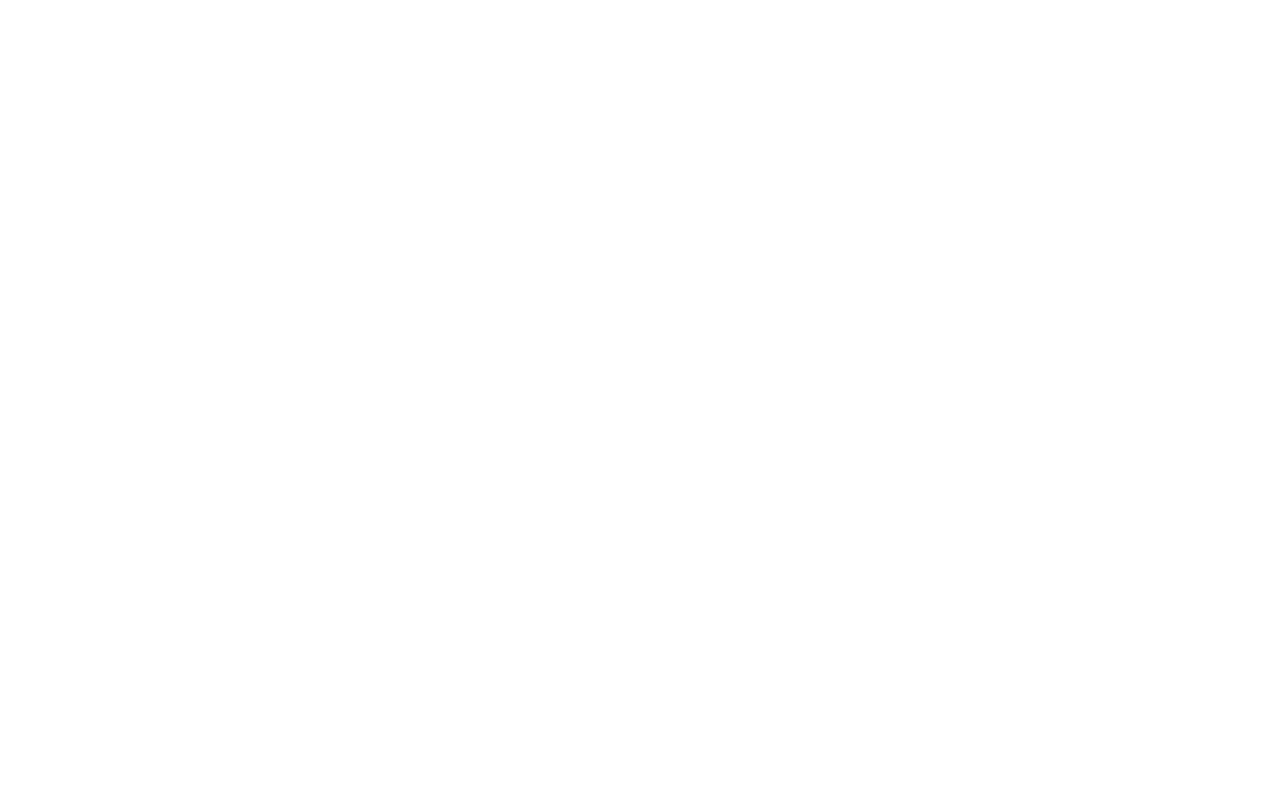
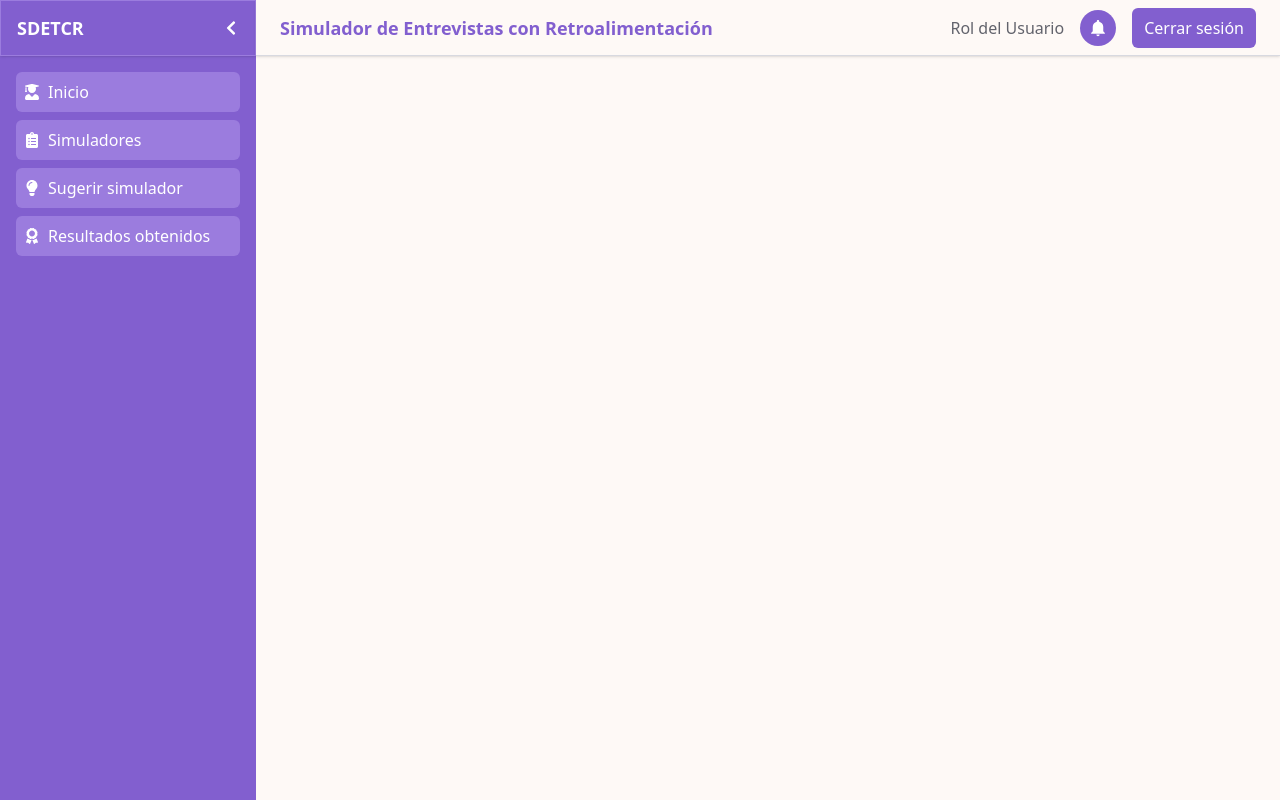
Before and after one commit to JulioCesarGutierrezRojas/SDETCR, a React (Vite) app in the folder frontend/: page /student in a window 1280 px wide. Before the commit this address had no page. Built offline with nearby package versions, Linux system fonts and the light colour scheme.

Commit message:
APTI-17 ADD: componente sidebar y navbar para todos los usuarios

```diff
--- a/frontend/package.json
+++ b/frontend/package.json
@@ -16,7 +16,9 @@
     "npm": "^11.4.2",
     "react": "^19.1.0",
     "react-dom": "^19.1.0",
+    "react-icons": "^5.5.0",
     "react-router": "^7.6.2",
+    "react-router-dom": "^7.6.3",
     "react-transition-group": "^4.4.5",
     "sweetalert2": "^11.22.0",
     "tailwindcss": "^4.1.10"
--- /dev/null
+++ b/frontend/src/components/layout/layoutAdmin.jsx
@@ -0,0 +1,22 @@
+import { useState } from "react";
+import { Outlet } from "react-router-dom";
+import Navbar from "./navbar";
+import SidebarAdmin from "./sidebarAdmin";
+
+const LayoutAdmin = () => {
+    const [isCollapsed, setIsCollapsed] = useState(false);
+
+    return (
+        <div className="flex h-screen bg-[var(--white)]">
+            <SidebarAdmin isCollapsed={isCollapsed} setIsCollapsed={setIsCollapsed} />
+            <div className="flex-1 flex flex-col">
+                <Navbar />
+                <main className="p-4 overflow-y-auto">
+                    <Outlet />
+                </main>
+            </div>
+        </div>
+    );
+};
+
+export default LayoutAdmin;
--- /dev/null
+++ b/frontend/src/components/layout/layoutStudent.jsx
@@ -0,0 +1,22 @@
+import { useState } from "react";
+import { Outlet } from "react-router-dom";
+import Navbar from "./navbar";
+import SidebarStudent from "./sidebarStudent";
+
+const LayoutStudent = () => {
+    const [isCollapsed, setIsCollapsed] = useState(false);
+
+    return (
+        <div className="flex h-screen bg-[var(--white)]">
+            <SidebarStudent isCollapsed={isCollapsed} setIsCollapsed={setIsCollapsed} />
+            <div className="flex-1 flex flex-col">
+                <Navbar />
+                <main className="p-4 overflow-y-auto">
+                    <Outlet />
+                </main>
+            </div>
+        </div>
+    );
+};
+
+export default LayoutStudent;
--- /dev/null
+++ b/frontend/src/components/layout/layoutTeacher.jsx
@@ -0,0 +1,22 @@
+import { useState } from "react";
+import { Outlet } from "react-router-dom";
+import Navbar from "./navbar";
+import SidebarTeacher from "./sidebarTeacher";
+
+const LayoutTeacher = () => {
+    const [isCollapsed, setIsCollapsed] = useState(false);
+
+    return (
+        <div className="flex h-screen bg-[var(--white)]">
+            <SidebarTeacher isCollapsed={isCollapsed} setIsCollapsed={setIsCollapsed} />
+            <div className="flex-1 flex flex-col">
+                <Navbar />
+                <main className="p-4 overflow-y-auto">
+                    <Outlet />
+                </main>
+            </div>
+        </div>
+    );
+};
+
+export default LayoutTeacher;
--- /dev/null
+++ b/frontend/src/components/layout/navbar.jsx
@@ -0,0 +1,24 @@
+import { IoMdNotifications } from "react-icons/io";
+
+const Navbar = () => {
+    return (
+        <header className="h-14 bg-[var(--white)] border-b border-[var(--blue)] flex items-center justify-between px-6 shadow-sm">
+            <h2 className="text-[var(--primary)] font-semibold text-lg">
+                Simulador de Entrevistas con Retroalimentación
+            </h2>
+
+            <div className="flex items-center gap-4">
+                <span className="text-xm text-[var(--color-gris-900)]">Rol del Usuario</span>
+                <button className="h-9 w-9 rounded-full flex items-center justify-center bg-[var(--color-lavanda-700)] text-white hover:bg-[var(--color-lavanda-500)] transition">
+                    <IoMdNotifications size={20} />
+                </button>
+
+                <button className="px-3 py-2 rounded-md bg-[var(--color-lavanda-700)] text-white font-medium hover:bg-[var(--color-lavanda-500)] transition">
+                    Cerrar sesión
+                </button>
+            </div>
+        </header>
+    );
+};
+
+export default Navbar;
--- /dev/null
+++ b/frontend/src/components/layout/sidebarAdmin.jsx
@@ -0,0 +1,40 @@
+import { Link, useLocation } from "react-router-dom";
+import { FaUserGraduate, FaClipboardList, FaLightbulb, FaChevronLeft, FaChevronRight, FaBriefcase, FaHistory } from "react-icons/fa";
+
+const sidebarAdmin = ({ isCollapsed, setIsCollapsed }) => {
+    const location = useLocation();
+
+    const links = [
+        { to: "/admin", label: "Usuarios", icon: <FaUserGraduate /> },
+        { to: "/admin/simuladores", label: "Gestión de simuladores", icon: <FaClipboardList /> },
+        { to: "/estudiante/categorias", label: "Categorias", icon: <FaBriefcase /> },
+        { to: "/admin/sugerenciaSimulador", label: "Revisión de sugerencias", icon: <FaLightbulb /> },
+        { to: "/admin/historial", label: "Historial de simuladores", icon: <FaHistory /> },
+    ];
+
+    return (
+        <div className={`bg-[var(--primary)] text-white transition-all duration-300 ${isCollapsed ? "w-16" : "w-64"} flex flex-col`}>
+            <div className="flex items-center justify-between px-4 h-14 shadow-sm border border-[var(--color-lavanda-600)]">
+                {!isCollapsed && <h1 className="text-lg font-semibold">SDETCR</h1>}
+                <button className="text-white focus:outline-none"
+                    onClick={() => setIsCollapsed(!isCollapsed)}>
+                    {isCollapsed ? <FaChevronRight /> : <FaChevronLeft />}
+                </button>
+            </div>
+
+            <nav className="flex flex-col gap-2 p-4">
+                {links.map(({ to, label, icon }) => (
+                    <Link
+                        key={to}
+                        to={to}
+                        className={`flex items-center gap-2 p-2 rounded-md transition bg-[var(--color-lavanda-600)] hover:bg-[var(--color-lavanda-500)] ${location.pathname === to ? "bg-[var(--color-lavanda-600)]" : ""}`}>
+                        {icon}
+                        {!isCollapsed && <span>{label}</span>}
+                    </Link>
+                ))}
+            </nav>
+        </div>
+    );
+};
+
+export default sidebarAdmin;
--- /dev/null
+++ b/frontend/src/components/layout/sidebarStudent.jsx
@@ -0,0 +1,39 @@
+import { Link, useLocation } from "react-router-dom";
+import { FaUserGraduate, FaClipboardList, FaLightbulb, FaChevronLeft, FaChevronRight, FaAward } from "react-icons/fa";
+
+const sidebarStudent = ({ isCollapsed, setIsCollapsed }) => {
+    const location = useLocation();
+
+    const links = [
+        { to: "/estudiante", label: "Inicio", icon: <FaUserGraduate /> },
+        { to: "/estudiante/simuladores", label: "Simuladores", icon: <FaClipboardList /> },
+        { to: "/estudiante/sugerenciaSimulador", label: "Sugerir simulador", icon: <FaLightbulb /> },
+        { to: "/estudiante/resultados", label: "Resultados obtenidos", icon: <FaAward /> },
+    ];
+
+    return (
+        <div className={`bg-[var(--primary)] text-white transition-all duration-300 ${isCollapsed ? "w-16" : "w-64"} flex flex-col`}>
+            <div className="flex items-center justify-between px-4 h-14 shadow-sm border border-[var(--color-lavanda-600)]">
+                {!isCollapsed && <h1 className="text-lg font-semibold">SDETCR</h1>}
+                <button className="text-white focus:outline-none"
+                    onClick={() => setIsCollapsed(!isCollapsed)}>
+                    {isCollapsed ? <FaChevronRight /> : <FaChevronLeft />}
+                </button>
+            </div>
+
+            <nav className="flex flex-col gap-2 p-4">
+                {links.map(({ to, label, icon }) => (
+                    <Link
+                        key={to}
+                        to={to}
+                        className={`flex items-center gap-2 p-2 rounded-md transition bg-[var(--color-lavanda-600)] hover:bg-[var(--color-lavanda-500)] ${location.pathname === to ? "bg-[var(--color-lavanda-600)]" : ""}`}>
+                        {icon}
+                        {!isCollapsed && <span>{label}</span>}
+                    </Link>
+                ))}
+            </nav>
+        </div>
+    );
+};
+
+export default sidebarStudent;
--- /dev/null
+++ b/frontend/src/components/layout/sidebarTeacher.jsx
@@ -0,0 +1,38 @@
+import { Link, useLocation } from "react-router-dom";
+import { FaUserGraduate, FaClipboardList, FaComments, FaChevronLeft, FaChevronRight } from "react-icons/fa";
+
+const sidebarTeacher = ({ isCollapsed, setIsCollapsed }) => {
+    const location = useLocation();
+
+    const links = [
+        { to: "/mentor", label: "Estudiantes asignados", icon: <FaUserGraduate /> },
+        { to: "/mentor/simuladores", label: "Entrevistas por evaluar", icon: <FaClipboardList /> },
+        { to: "/mentor/comentarios", label: "Comentarios enviados", icon: <FaComments /> },
+    ];
+
+    return (
+        <div className={`bg-[var(--primary)] text-white transition-all duration-300 ${isCollapsed ? "w-16" : "w-64"} flex flex-col`}>
+            <div className="flex items-center justify-between px-4 h-14 shadow-sm border border-[var(--color-lavanda-600)]">
+                {!isCollapsed && <h1 className="text-lg font-semibold">SDETCR</h1>}
+                <button className="text-white focus:outline-none"
+                    onClick={() => setIsCollapsed(!isCollapsed)}>
+                    {isCollapsed ? <FaChevronRight /> : <FaChevronLeft />}
+                </button>
+            </div>
+
+            <nav className="flex flex-col gap-2 p-4">
+                {links.map(({ to, label, icon }) => (
+                    <Link
+                        key={to}
+                        to={to}
+                        className={`flex items-center gap-2 p-2 rounded-md transition bg-[var(--color-lavanda-600)] hover:bg-[var(--color-lavanda-500)] ${location.pathname === to ? "bg-[var(--color-lavanda-600)]" : ""}`}>
+                        {icon}
+                        {!isCollapsed && <span>{label}</span>}
+                    </Link>
+                ))}
+            </nav>
+        </div>
+    );
+};
+
+export default sidebarTeacher;
--- a/frontend/src/index.css
+++ b/frontend/src/index.css
@@ -1,6 +1,6 @@
 @import "tailwindcss";
 
-@theme {
+:root {
   --color-nude-100: #FEF9F6;  /* casi blanco con matiz piel */
   --color-nude-200: #FCEFE9;  /* rosa claro suave */
   --color-nude-300: #F8DFD1;  /* durazno muy claro */
--- a/frontend/src/router/router.jsx
+++ b/frontend/src/router/router.jsx
@@ -1,11 +1,18 @@
 import { BrowserRouter, Routes, Route } from "react-router";
 import Login from "../modules/auth/views/Login";
+import LayoutStudent from "../components/layout/layoutStudent";
+import LayoutAdmin from "../components/layout/layoutAdmin";
+import LayoutTeacher from "../components/layout/layoutTeacher";
 
 const AppRouter = () => {
   return (
     <BrowserRouter>
       <Routes>
-        <Route path="/" element={<Login/>}/>
+        <Route path="/" element={<Login />} />
+
+        <Route path="/student" element={<LayoutStudent />}></Route>
+        <Route path="/admin" element={<LayoutAdmin />}></Route>
+        <Route path="/teacher" element={<LayoutTeacher />}></Route>
       </Routes>
     </BrowserRouter>
   );
```
Also changed, not shown: 1 other file (tests, documents, lock files or other folders).
